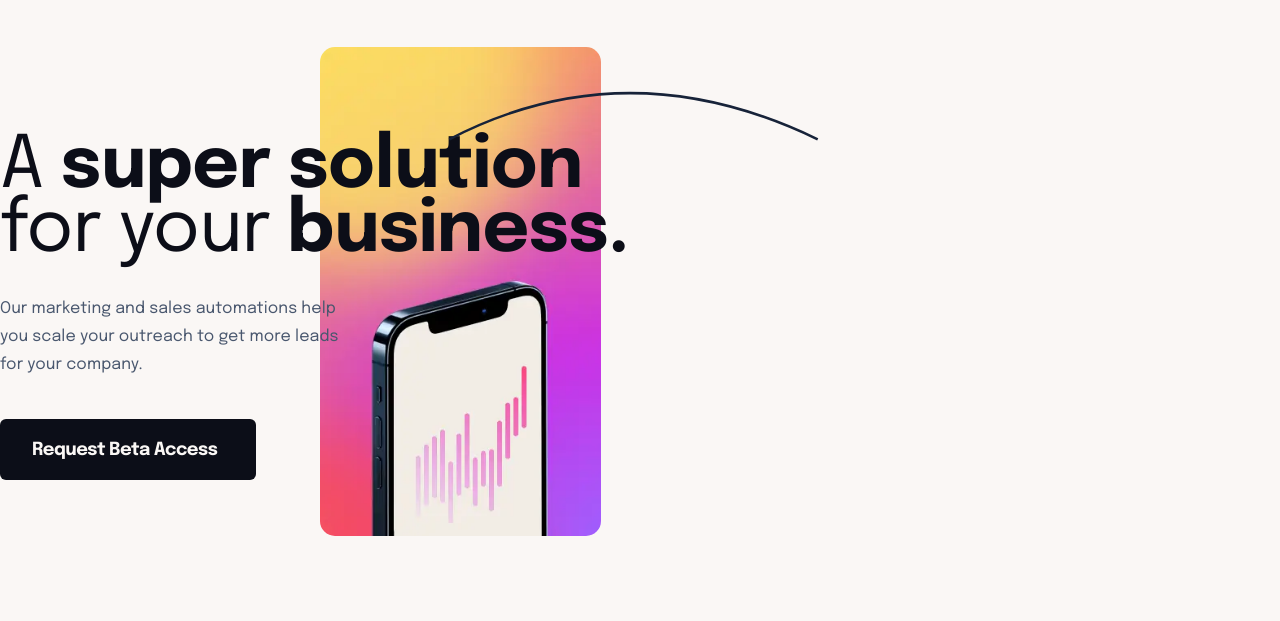
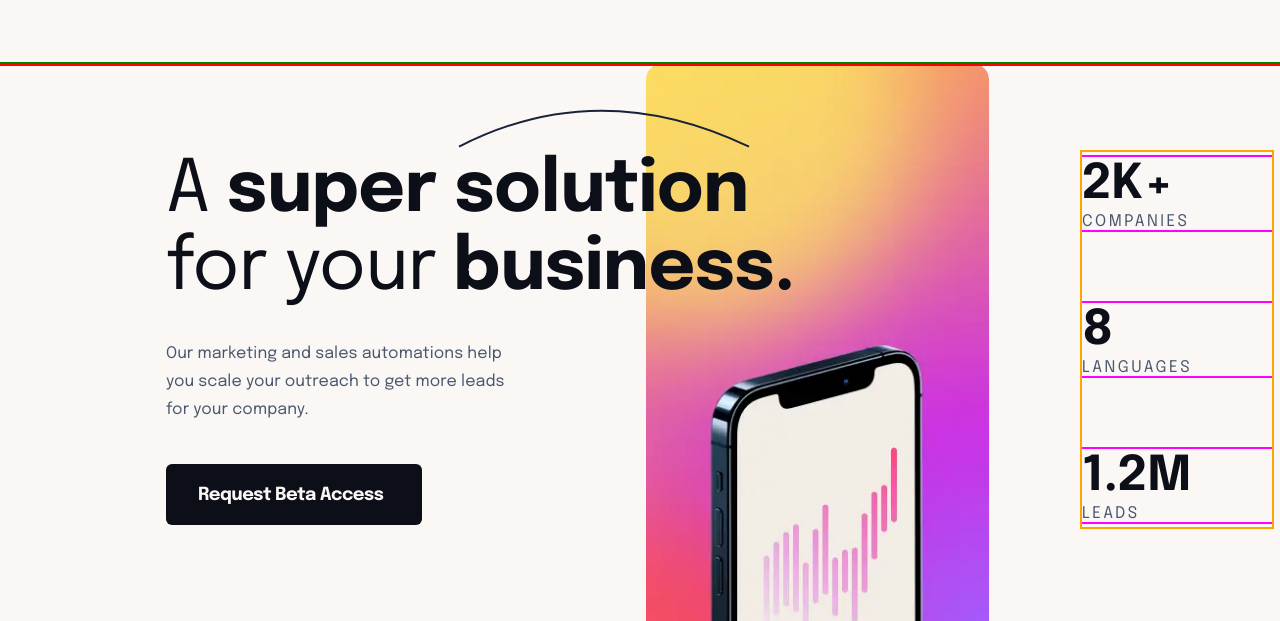
Before and after one commit to TMJSMC53/suite-landing-page, a plain HTML site: page index.html in a window 1280 px wide. Shown: the part 109-730 px from the top of the page. Drawn offline with Linux system fonts and the light colour scheme.

Commit message:
"Update style.css"

```diff
--- a/css/style.css
+++ b/css/style.css
@@ -550,6 +550,7 @@
     width: 100%;
     flex-direction: row;
     justify-content: space-evenly;
+    gap: 1rem;
     margin-top: 8.8rem;
     margin-bottom: 10.5rem;
   }
@@ -557,7 +558,6 @@
   .stats__content.item-1 {
     width: 223px;
     grid-column: 1 / 4;
-
     outline: 2px solid magenta;
   }
 
@@ -650,7 +650,7 @@
 @media screen and (min-width: 69.375rem) {
   .container {
     max-width: 1440px;
-    padding: 5rem 16.5rem 0 16.6rem;
+    padding: 5rem 16.5rem 6.7rem 16.6rem;
     margin: 0;
   }
 
@@ -659,26 +659,72 @@
   }
 
   .hero {
-    display: flex;
     width: 100%;
     /* max-width: 1440px; */
     outline: 2px solid blue;
   }
 
   .hero__container {
-    padding-left: 0;
-    padding-right: 0;
+    display: flex;
+    /* padding-left: 0;
+    padding-right: 0; */
+    padding-top: 0;
+    padding-bottom: 0;
     outline: 2px solid green;
   }
 
+  .curve__line {
+    position: absolute;
+    width: 46%;
+    top: 11%;
+    left: 46%;
+  }
+
+  .hero__content {
+    position: relative;
+    width: 100%;
+    max-width: 635px;
+    max-height: 405px;
+  }
   .hero__content h1 {
-    width: 653px;
+    width: 635px;
+    line-height: 78px;
+  }
+
+  .hero__image img {
+    display: block;
+    position: relative;
+    top: 0;
+    right: 55%;
+    /* width: 100%; */
+    max-width: 350px;
+    height: 100%;
+    border-radius: 15px;
+    object-fit: cover;
   }
 
   .stats {
     flex-direction: column;
     justify-content: center;
+    align-items: center;
     outline: 2px solid orange;
-    text-align: start;
+    max-width: 190px;
+    max-height: 375px;
+  }
+
+  .stats__content {
+    justify-content: center;
+    align-items: flex-start;
+    margin-bottom: 6.3rem;
+  }
+
+  .stats__content:last-child {
+    margin-bottom: 0;
+  }
+
+  .stats__content.item-1 {
+    width: 190px;
+    grid-column: 1 / 4;
+    outline: 2px solid magenta;
   }
 }
```
